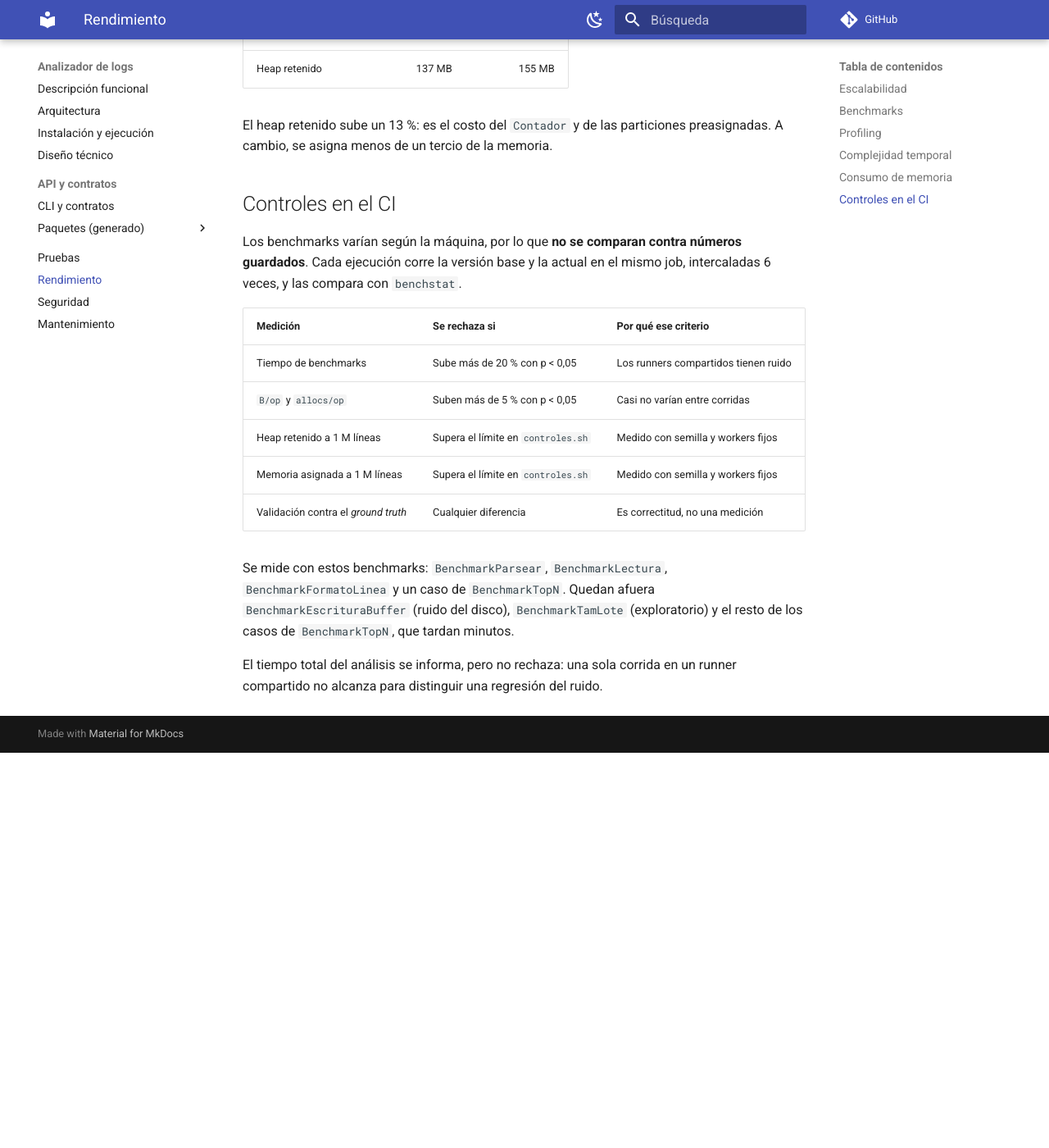
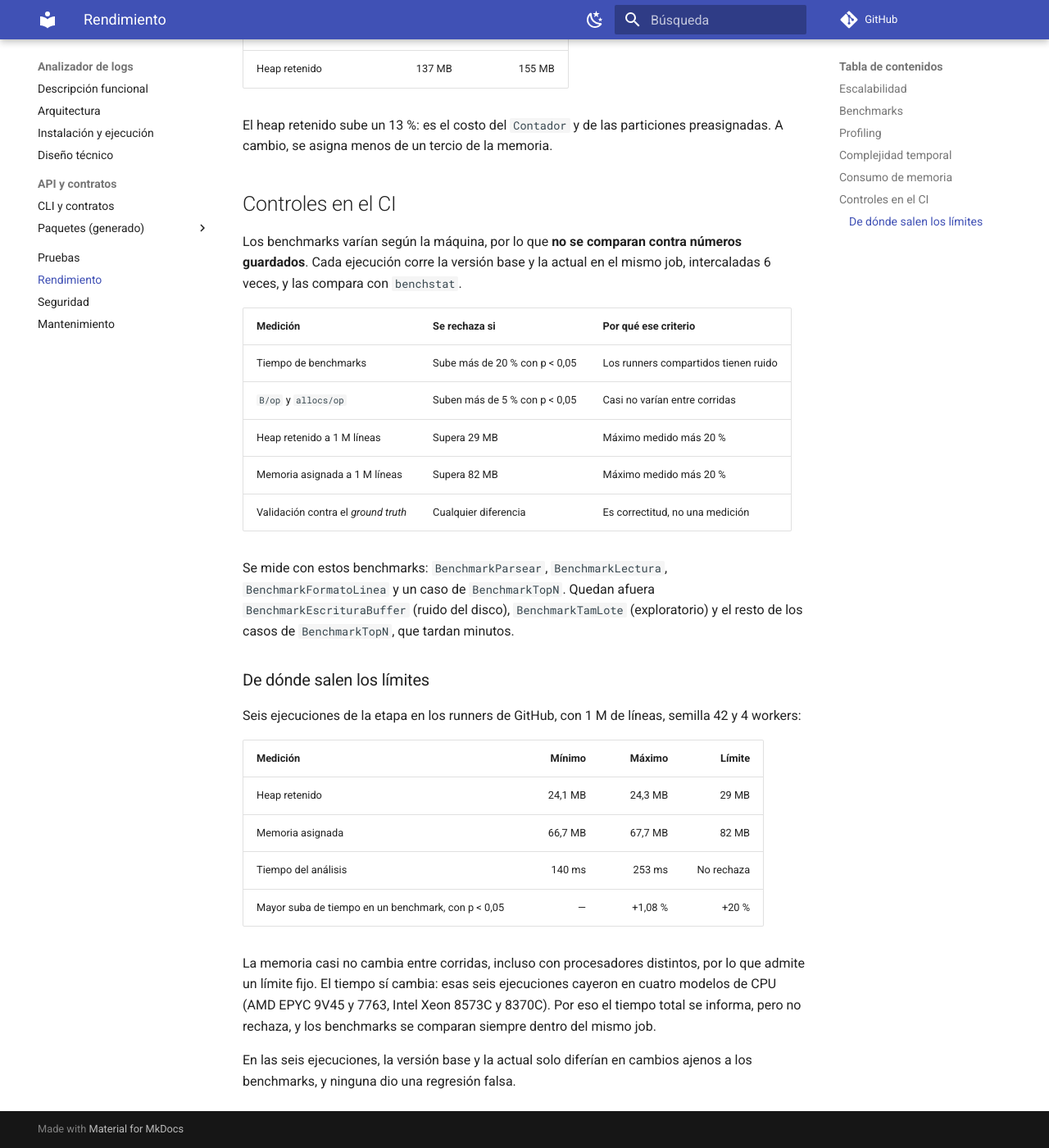
Before and after one commit to mordecoi/analizador-logs-go, an MkDocs documentation site: the page built from docs/rendimiento.md, in a window 1280 px wide and 1400 px high, scrolled down 1957 px. Shown: the whole window at 82% size. Built offline with MkDocs 1.6.1 and Material for MkDocs 9.7.7, drawn with Linux system fonts in a browser that asks for light colours; comment, search, counter and statistics services are not loaded; before the commit the page ends 2875 px from its top, so only the background shows below that.

Commit message:
Rendimiento bloqueante con límites medidos; correcciones de la revisión del PR
Los límites de memoria salen de seis ejecuciones en los runners. Los SARIF no se
suben desde un fork, que no tiene permiso, y las etiquetas de PLAN.md coinciden
con sus enlaces.

Co-Authored-By: Claude Opus 5.5 <noreply@anthropic.com>

```diff
--- a/docs/rendimiento.md
+++ b/docs/rendimiento.md
@@ -60,10 +60,23 @@ Los benchmarks varían según la máquina, por lo que **no se comparan contra n
 |---|---|---|
 | Tiempo de benchmarks | Sube más de 20 % con p < 0,05 | Los runners compartidos tienen ruido |
 | `B/op` y `allocs/op` | Suben más de 5 % con p < 0,05 | Casi no varían entre corridas |
-| Heap retenido a 1 M líneas | Supera el límite en `controles.sh` | Medido con semilla y workers fijos |
-| Memoria asignada a 1 M líneas | Supera el límite en `controles.sh` | Medido con semilla y workers fijos |
+| Heap retenido a 1 M líneas | Supera 29 MB | Máximo medido más 20 % |
+| Memoria asignada a 1 M líneas | Supera 82 MB | Máximo medido más 20 % |
 | Validación contra el *ground truth* | Cualquier diferencia | Es correctitud, no una medición |
 
 Se mide con estos benchmarks: `BenchmarkParsear`, `BenchmarkLectura`, `BenchmarkFormatoLinea` y un caso de `BenchmarkTopN`. Quedan afuera `BenchmarkEscrituraBuffer` (ruido del disco), `BenchmarkTamLote` (exploratorio) y el resto de los casos de `BenchmarkTopN`, que tardan minutos.
 
-El tiempo total del análisis se informa, pero no rechaza: una sola corrida en un runner compartido no alcanza para distinguir una regresión del ruido.
+### De dónde salen los límites
+
+Seis ejecuciones de la etapa en los runners de GitHub, con 1 M de líneas, semilla 42 y 4 workers:
+
+| Medición | Mínimo | Máximo | Límite |
+|---|---:|---:|---:|
+| Heap retenido | 24,1 MB | 24,3 MB | 29 MB |
+| Memoria asignada | 66,7 MB | 67,7 MB | 82 MB |
+| Tiempo del análisis | 140 ms | 253 ms | No rechaza |
+| Mayor suba de tiempo en un benchmark, con p < 0,05 | — | +1,08 % | +20 % |
+
+La memoria casi no cambia entre corridas, incluso con procesadores distintos, por lo que admite un límite fijo. El tiempo sí cambia: esas seis ejecuciones cayeron en cuatro modelos de CPU (AMD EPYC 9V45 y 7763, Intel Xeon 8573C y 8370C). Por eso el tiempo total se informa, pero no rechaza, y los benchmarks se comparan siempre dentro del mismo job.
+
+En las seis ejecuciones, la versión base y la actual solo diferían en cambios ajenos a los benchmarks, y ninguna dio una regresión falsa.
```
Also changed, not shown: PLAN.md (+3 -3 lines), 2 other files.
